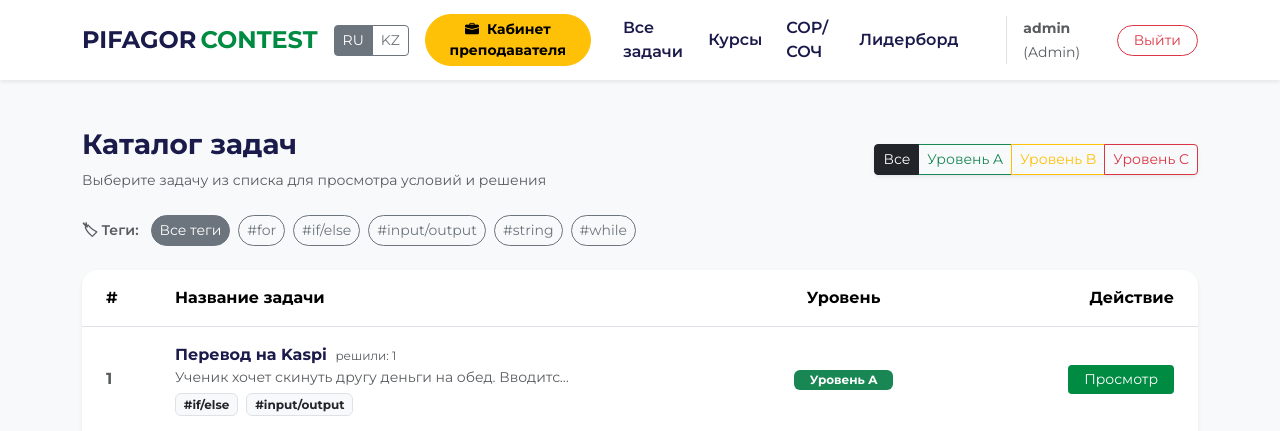
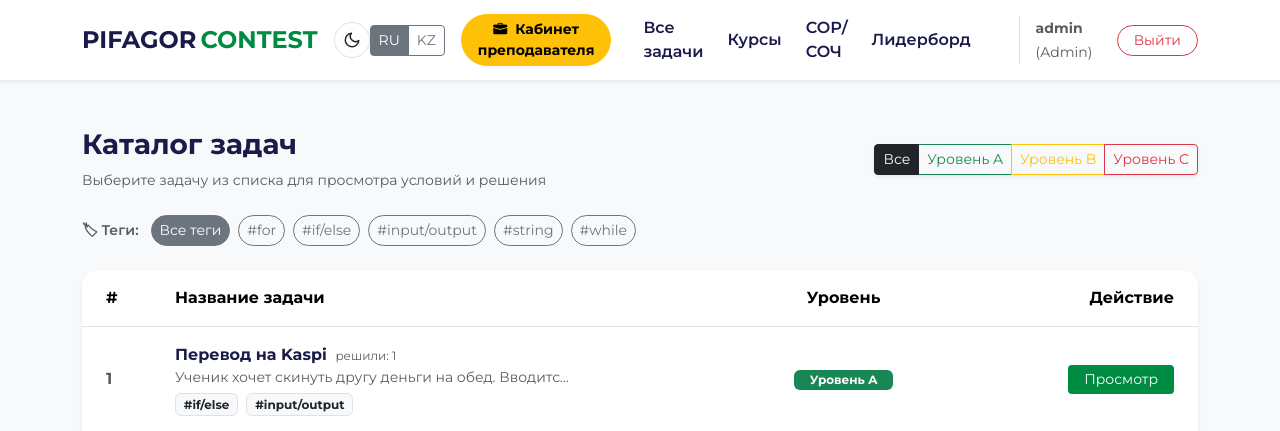
Before and after one commit to nurmash98/pifagor-contest, a Django app: page / in a window 1280 px wide. Shown: the top 431 px of the page. Run offline with Django 5.2, Linux system fonts and the light colour scheme; a user stored in the database is signed in; data comes from the database, SQL or seed files in the repository.

Commit message:
Ночной и дневной режим: переключатель рядом с названием PIFAGOR CONTEST
- Кнопка 🌙/☀️ в шапке (и на страницах входа/регистрации), выбор хранится в браузере
- Без сохранённого выбора берётся тема устройства
- Тёмная тема для карточек, таблиц, форм, Kanban и фирменных цветов
- Казахские подписи кнопки

Co-Authored-By: Claude Sonnet 5.5 <noreply@anthropic.com>
Claude-Session: https://claude.ai/code/session_01Qg9vQfd9x2tlvuvrYW3xy3

```diff
--- a/contest/templates/base.html
+++ b/contest/templates/base.html
@@ -79,17 +79,22 @@
             scrollbar-color: #6c757d #343a40;
         }
     </style>
+    {% include "theme_head.html" %}
 </head>
 <body class="d-flex flex-column min-vh-100">
 
     <!-- Навигационная панель -->
-    <nav class="navbar navbar-expand-lg bg-white shadow-sm sticky-top">
+    <nav class="navbar navbar-expand-lg bg-body shadow-sm sticky-top">
         <div class="container">
             <!-- Логотип / Название -->
-            <a class="navbar-brand fw-bold d-flex align-items-center" href="/">
-                <span style="color: #1a1a4b; font-size: 1.5rem;">PIFAGOR</span>
-                <span style="color: #008b42; font-size: 1.5rem;" class="ms-1">CONTEST</span>
-            </a>
+            <div class="d-flex align-items-center gap-3">
+                <a class="navbar-brand fw-bold d-flex align-items-center me-0" href="/">
+                    <span style="color: #1a1a4b; font-size: 1.5rem;">PIFAGOR</span>
+                    <span style="color: #008b42; font-size: 1.5rem;" class="ms-1">CONTEST</span>
+                </a>
+                <!-- Ночной / дневной режим -->
+                {% include "theme_toggle.html" %}
+            </div>
 
             <button class="navbar-toggler border-0" type="button" data-bs-toggle="collapse" data-bs-target="#navbarNav">
                 <span class="navbar-toggler-icon"></span>
--- a/contest/templates/login.html
+++ b/contest/templates/login.html
@@ -33,8 +33,10 @@
             color: #fff;
         }
     </style>
+    {% include "theme_head.html" %}
 </head>
 <body class="d-flex align-items-center justify-content-center min-vh-100">
+    {% include "theme_toggle.html" with floating=1 %}
 
     <div class="container py-5">
         <div class="row justify-content-center">
--- a/contest/templates/register.html
+++ b/contest/templates/register.html
@@ -33,8 +33,10 @@
             color: #fff;
         }
     </style>
+    {% include "theme_head.html" %}
 </head>
 <body class="d-flex align-items-center justify-content-center min-vh-100">
+    {% include "theme_toggle.html" with floating=1 %}
 
     <div class="container py-5">
         <div class="row justify-content-center">
--- /dev/null
+++ b/contest/templates/theme_head.html
@@ -0,0 +1,103 @@
+{# Ночной / дневной режим: применяем сохранённую тему ДО отрисовки (без мигания) и стили тёмной темы. #}
+<script>
+(function () {
+    var theme = null;
+    try { theme = localStorage.getItem('pifagor-theme'); } catch (e) {}
+    if (theme !== 'dark' && theme !== 'light') {
+        theme = (window.matchMedia && window.matchMedia('(prefers-color-scheme: dark)').matches) ? 'dark' : 'light';
+    }
+    document.documentElement.setAttribute('data-bs-theme', theme);
+})();
+</script>
+<style>
+    /* ---------- Кнопка переключения темы ---------- */
+    .theme-toggle {
+        display: inline-flex; align-items: center; justify-content: center;
+        width: 36px; height: 36px; padding: 0; border-radius: 50%;
+        border: 1px solid var(--bs-border-color); background: transparent; color: var(--bs-body-color);
+        cursor: pointer; transition: background-color .15s, transform .15s;
+    }
+    .theme-toggle:hover { background-color: var(--bs-tertiary-bg); transform: rotate(12deg); }
+    .theme-toggle:focus-visible { outline: 2px solid #008b42; outline-offset: 2px; }
+    .theme-toggle svg { width: 18px; height: 18px; }
+    .theme-toggle .theme-icon-sun { display: none; }
+    [data-bs-theme="dark"] .theme-toggle .theme-icon-sun { display: block; }
+    [data-bs-theme="dark"] .theme-toggle .theme-icon-moon { display: none; }
+    .theme-toggle-floating { position: fixed; top: 16px; right: 16px; z-index: 1030; background: var(--bs-body-bg); }
+
+    /* ---------- Тёмная тема ---------- */
+    [data-bs-theme="dark"] {
+        --bs-body-bg: #0f1424;
+        --bs-body-bg-rgb: 15, 20, 36;
+        --bs-body-color: #e4e7f0;
+        --bs-body-color-rgb: 228, 231, 240;
+        --bs-secondary-bg: #1a2036;
+        --bs-tertiary-bg: #20274a;
+        --bs-border-color: #2d3558;
+        --bs-secondary-color: rgba(228, 231, 240, .68);
+    }
+    [data-bs-theme="dark"] body { background-color: var(--bs-body-bg); color: var(--bs-body-color); }
+
+    /* фирменные цвета: тёмно-синий на тёмном фоне не виден — берём светлый оттенок */
+    [data-bs-theme="dark"] .text-pifagor-blue,
+    [data-bs-theme="dark"] [style^="color: #1a1a4b"],
+    [data-bs-theme="dark"] [style*=" color: #1a1a4b"] { color: #c3c9ff !important; }
+    [data-bs-theme="dark"] .text-pifagor-green,
+    [data-bs-theme="dark"] [style*="color: #008b42"] { color: #34c27a !important; }
+    [data-bs-theme="dark"] [style*="color: #2c3e50"] { color: var(--bs-body-color) !important; }
+
+    /* белые поверхности */
+    [data-bs-theme="dark"] .bg-white { background-color: var(--bs-secondary-bg) !important; }
+    [data-bs-theme="dark"] .bg-light { background-color: var(--bs-tertiary-bg) !important; }
+    [data-bs-theme="dark"] .card { --bs-card-bg: var(--bs-secondary-bg); --bs-card-cap-bg: var(--bs-tertiary-bg); }
+    [data-bs-theme="dark"] .list-group { --bs-list-group-bg: transparent; }
+    [data-bs-theme="dark"] .navbar.bg-body { background-color: var(--bs-secondary-bg) !important; }
+    [data-bs-theme="dark"] .navbar-toggler-icon { filter: invert(1) grayscale(1) brightness(1.6); }
+    [data-bs-theme="dark"] .auth-card { box-shadow: 0 10px 30px rgba(0, 0, 0, .35); }
+
+    /* тёмный текст на светлых плашках/бейджах: оставляем только там, где фон жёлтый/голубой */
+    [data-bs-theme="dark"] .text-dark:not(.bg-warning):not(.bg-info):not(.bg-success):not(.btn-warning):not(.btn-info) { color: var(--bs-body-color) !important; }
+    [data-bs-theme="dark"] .btn-outline-dark:not(:hover):not(.active):not(:active) { color: #e4e7f0; }
+    [data-bs-theme="dark"] .btn-outline-dark {
+        --bs-btn-color: #e4e7f0; --bs-btn-border-color: #6c7392;
+        --bs-btn-hover-color: #0f1424; --bs-btn-hover-bg: #e4e7f0; --bs-btn-hover-border-color: #e4e7f0;
+        --bs-btn-active-color: #0f1424; --bs-btn-active-bg: #e4e7f0; --bs-btn-active-border-color: #e4e7f0;
+    }
+
+    [data-bs-theme="dark"] .btn-outline-secondary:not(:hover):not(.active):not(:active) { color: #b4bad2; }
+    [data-bs-theme="dark"] .btn-outline-secondary {
+        --bs-btn-color: #b4bad2; --bs-btn-border-color: #4b5373;
+        --bs-btn-hover-color: #0f1424; --bs-btn-hover-bg: #e4e7f0; --bs-btn-hover-border-color: #e4e7f0;
+        --bs-btn-active-color: #0f1424; --bs-btn-active-bg: #e4e7f0; --bs-btn-active-border-color: #e4e7f0;
+    }
+    [data-bs-theme="dark"] .btn-pifagor-blue,
+    [data-bs-theme="dark"] .bg-pifagor-blue { background-color: #3b40a6; color: #fff; }
+    [data-bs-theme="dark"] .btn-pifagor-blue:hover { background-color: #4a50c4; color: #fff; }
+
+    /* таблицы */
+    [data-bs-theme="dark"] .table-light {
+        --bs-table-color: #e4e7f0; --bs-table-bg: #232a4d; --bs-table-border-color: #2d3558;
+        --bs-table-striped-bg: #232a4d; --bs-table-hover-bg: #2a3260; --bs-table-hover-color: #e4e7f0;
+        color: #e4e7f0;
+    }
+    [data-bs-theme="dark"] [style*="background-color: #f4f6f9"] { background-color: #232a4d !important; }
+    [data-bs-theme="dark"] .hover-bg-light:hover { background-color: #232a4d !important; }
+
+    /* Kanban */
+    [data-bs-theme="dark"] .kanban-col { background-color: #161c30 !important; }
+    [data-bs-theme="dark"] .kanban-col[style*="#e3f2fd"] { background-color: #14283f !important; }
+    [data-bs-theme="dark"] .kanban-col[style*="#fff3cd"] { background-color: #3a3216 !important; }
+    [data-bs-theme="dark"] .kanban-col[style*="#d4edda"] { background-color: #153324 !important; }
+    [data-bs-theme="dark"] .task-card { box-shadow: 0 2px 6px rgba(0, 0, 0, .4); }
+    [data-bs-theme="dark"] .task-card:hover { box-shadow: 0 4px 12px rgba(0, 0, 0, .55); }
+
+    /* формы */
+    [data-bs-theme="dark"] .form-control, [data-bs-theme="dark"] .form-select {
+        background-color: #151b30; border-color: var(--bs-border-color); color: var(--bs-body-color);
+    }
+    [data-bs-theme="dark"] .form-control:focus, [data-bs-theme="dark"] .form-select:focus {
+        background-color: #151b30; color: var(--bs-body-color); border-color: #34c27a; box-shadow: 0 0 0 .2rem rgba(52, 194, 122, .2);
+    }
+    [data-bs-theme="dark"] .form-control::placeholder { color: rgba(228, 231, 240, .4); }
+    [data-bs-theme="dark"] img[src$="logo.svg"] { background: #f8f9fa; border-radius: 12px; padding: 6px 10px; }
+</style>
--- /dev/null
+++ b/contest/templates/theme_toggle.html
@@ -0,0 +1,32 @@
+{% load ui_i18n %}
+{# Кнопка «ночной / дневной режим». С параметром floating=1 прижимается к правому верхнему углу (страницы входа). #}
+<button type="button" class="theme-toggle{% if floating %} theme-toggle-floating{% endif %}" data-theme-toggle
+        title="{% t 'Ночной режим' %} / {% t 'Дневной режим' %}" aria-label="{% t 'Ночной режим' %} / {% t 'Дневной режим' %}">
+    <svg class="theme-icon-moon" viewBox="0 0 24 24" fill="none" stroke="currentColor" stroke-width="2" stroke-linecap="round" stroke-linejoin="round" aria-hidden="true"><path d="M21 12.79A9 9 0 1 1 11.21 3a7 7 0 0 0 9.79 9.79z"/></svg>
+    <svg class="theme-icon-sun" viewBox="0 0 24 24" fill="none" stroke="currentColor" stroke-width="2" stroke-linecap="round" stroke-linejoin="round" aria-hidden="true"><circle cx="12" cy="12" r="4.5"/><path d="M12 2v2.5M12 19.5V22M4.93 4.93l1.77 1.77M17.3 17.3l1.77 1.77M2 12h2.5M19.5 12H22M4.93 19.07l1.77-1.77M17.3 6.7l1.77-1.77"/></svg>
+</button>
+<script>
+(function () {
+    var root = document.documentElement;
+    function current() { return root.getAttribute('data-bs-theme') === 'dark' ? 'dark' : 'light'; }
+    function label(btn) {
+        var next = current() === 'dark' ? '{% t "Дневной режим" %}' : '{% t "Ночной режим" %}';
+        btn.setAttribute('title', next); btn.setAttribute('aria-label', next);
+    }
+    document.querySelectorAll('[data-theme-toggle]').forEach(function (btn) {
+        label(btn);
+        btn.addEventListener('click', function () {
+            var next = current() === 'dark' ? 'light' : 'dark';
+            root.setAttribute('data-bs-theme', next);
+            try { localStorage.setItem('pifagor-theme', next); } catch (e) {}
+            document.querySelectorAll('[data-theme-toggle]').forEach(label);
+        });
+    });
+    window.addEventListener('storage', function (e) {   // другая вкладка сменила тему
+        if (e.key === 'pifagor-theme' && (e.newValue === 'dark' || e.newValue === 'light')) {
+            root.setAttribute('data-bs-theme', e.newValue);
+            document.querySelectorAll('[data-theme-toggle]').forEach(label);
+        }
+    });
+})();
+</script>
--- a/contest/templatetags/ui_i18n.py
+++ b/contest/templatetags/ui_i18n.py
@@ -195,6 +195,9 @@ UI_TRANSLATIONS = {
     "Отправить": "Жіберу",
     "Проверяем...": "Тексеріп жатырмыз...",
     "Время СОР/СОЧ вышло — ответы больше не принимаются.": "БЖБ/ТЖБ уақыты бітті — жауаптар енді қабылданбайды.",
+    # ночной / дневной режим
+    "Ночной режим": "Түнгі режим",
+    "Дневной режим": "Күндізгі режим",
     # пересдача
     "Пересдача": "Қайта тапсыру",
     "Пересдача начнётся": "Қайта тапсыру басталады",
```
